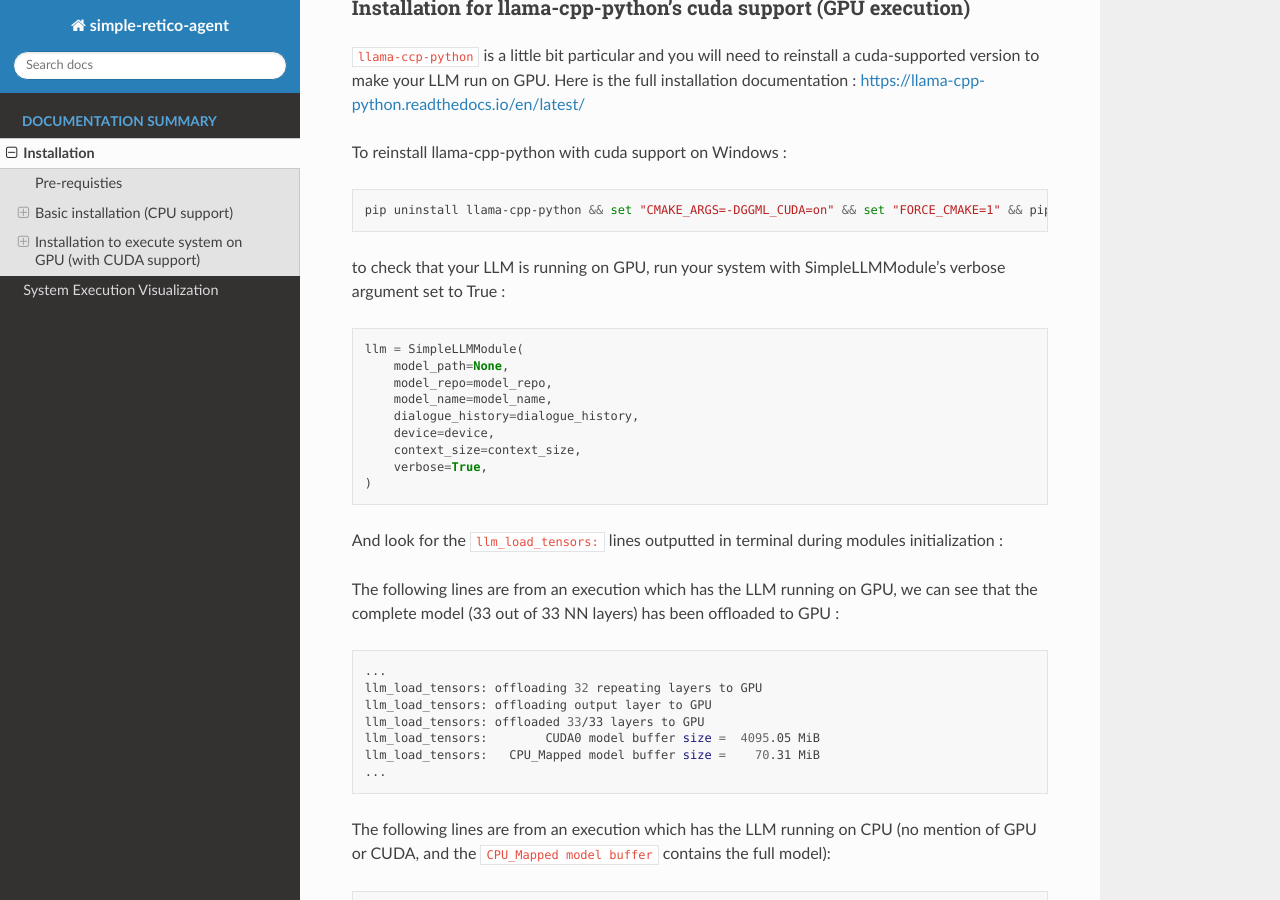
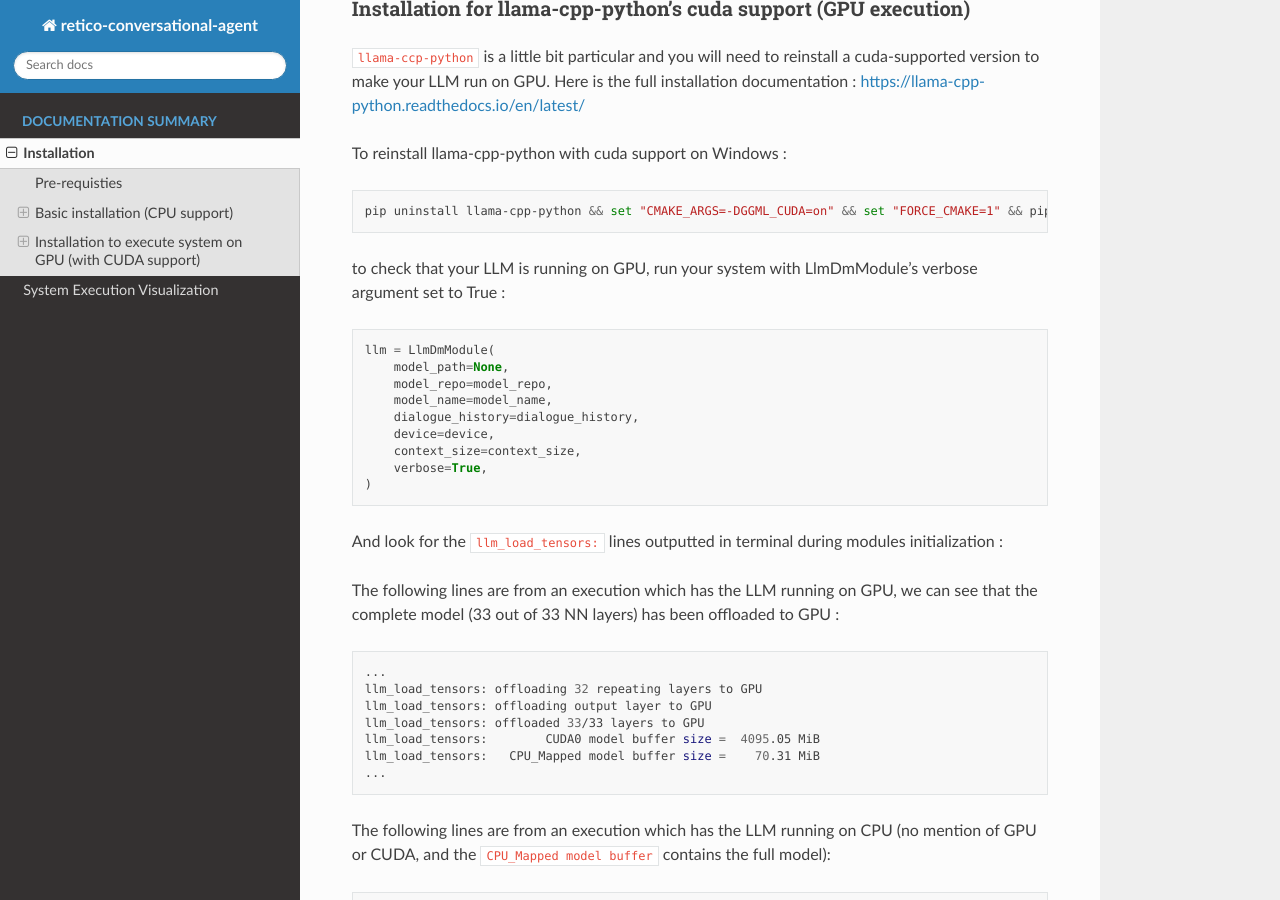
Before and after one commit to articulab/retico-conversational-agent, a Sphinx documentation site: the page built from docs/installation.md, in a window 1280 px wide and 900 px high, scrolled down 2924 px. Built offline with Sphinx 7.4.7 and the Read the Docs theme 3.1.0, drawn with Linux system fonts in a browser that asks for light colours; pages that are not in the unit, such as notebooks, are missing from menus; some of the changed text lies outside the part shown.

Commit message:
update for doc

`````diff
--- a/docs/conf.py
+++ b/docs/conf.py
@@ -16,7 +16,7 @@
 sys.path.insert(0, os.path.abspath(os.path.join("../src")))
 sys.path.insert(0, os.path.abspath(".."))
 
-import simple_retico_agent
+import retico_conversational_agent
 
 autoapi_dirs = ["../src"]
 autodoc_inherit_docstrings = True
@@ -35,7 +35,7 @@
 
 # -- Project information -----------------------------------------------------
 
-project = "simple-retico-agent"
+project = "retico-conversational-agent"
 copyright = "2024, Marius Le Chapelier"
 author = "Marius Le Chapelier"
 
--- a/docs/index.rst
+++ b/docs/index.rst
@@ -1,6 +1,6 @@
 
 
-Welcome to simple-retico-agent's documentation!
+Welcome to retico-conversational-agent's documentation!
 ===============================================
 
 .. toctree::
@@ -14,7 +14,7 @@
    :maxdepth: 2
    :caption: Package API
 
-   autoapi/simple_retico_agent/index
+   autoapi/retico-conversational-agent/index
 
 .. include:: ../README.md
    :parser: myst
--- a/docs/installation.md
+++ b/docs/installation.md
@@ -10,7 +10,7 @@
 ### clone repo
 
 ```bash
-git clone https://github.com/articulab/simple-retico-agent
+git clone https://github.com/articulab/retico-conversational-agent
 ```
 
 ### Create and activate your virtual environment
@@ -33,7 +33,7 @@
 ```
 
 ````{note}
-After this, you should be able to run the system on your CPU (but it is not recommended as it will be very slow). You can test the system by executing the main file from `src/simple_retico_agent/` :
+After this, you should be able to run the system on your CPU (but it is not recommended as it will be very slow). You can test the system by executing the main file from `src/retico-conversational-agent/` :
 
 ```bash
 python main.py
@@ -131,10 +131,10 @@
 pip uninstall llama-cpp-python && set "CMAKE_ARGS=-DGGML_CUDA=on" && set "FORCE_CMAKE=1" && pip install --no-cache-dir llama-cpp-python
 ```
 
-to check that your LLM is running on GPU, run your system with SimpleLLMModule's verbose argument set to True :
+to check that your LLM is running on GPU, run your system with LlmDmModule's verbose argument set to True :
 
 ```python
-llm = SimpleLLMModule(
+llm = LlmDmModule(
     model_path=None,
     model_repo=model_repo,
     model_name=model_name,
`````
